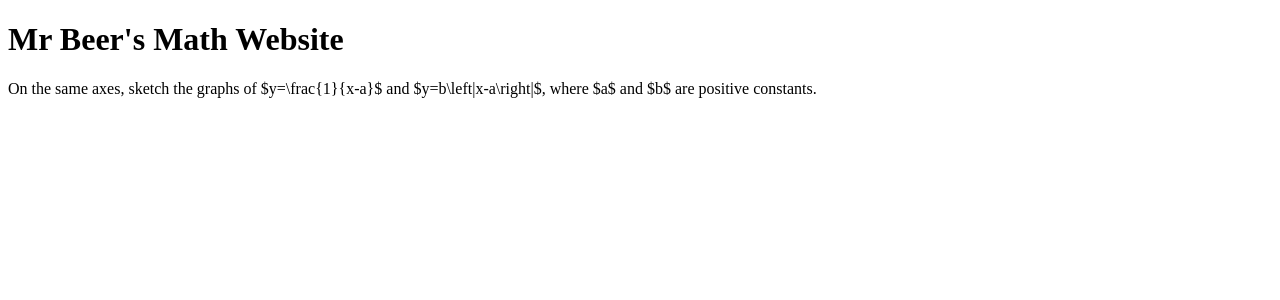
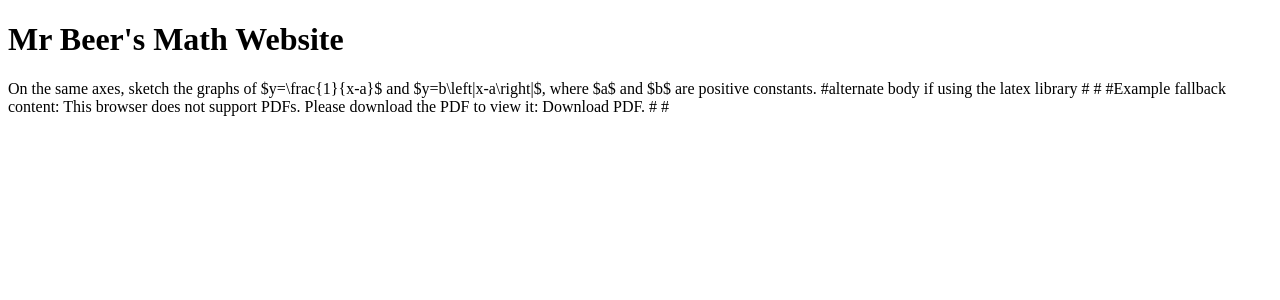
Before and after one commit to 12458/MathGen, a Flask app: page / in a window 1280 px wide. Shown: the top 300 px of the page. Run offline with Flask 2, Linux system fonts and the light colour scheme.

Commit message:
alternate body
the alternate body is to be used if we decide to use the latex library in kabilkk17-patch-1

```diff
--- a/templates/home.html
+++ b/templates/home.html
@@ -21,4 +21,11 @@
     and $y=b\left|x-a\right|$, where $a$ and $b$ are positive constants.
 </body>
 
+#alternate body if using the latex library
+#<body>
+    #<object data=”qn.pdf" type=”application/pdf” width=”100%” height=”100%”>
+#Example fallback content: This browser does not support PDFs. Please download the PDF to view it: Download PDF.
+#</object>
+#</body>
+
 </html>
```
